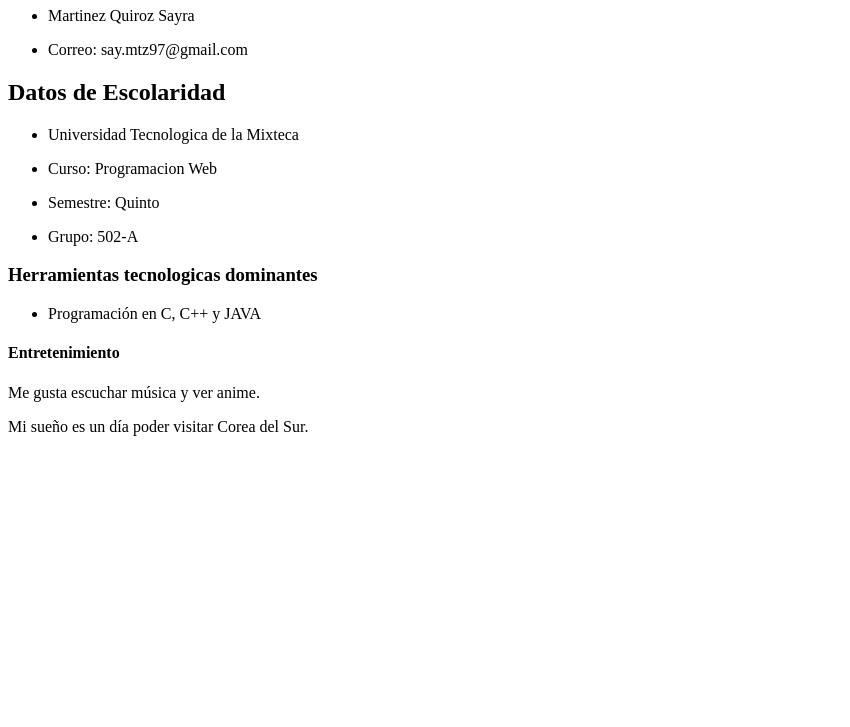
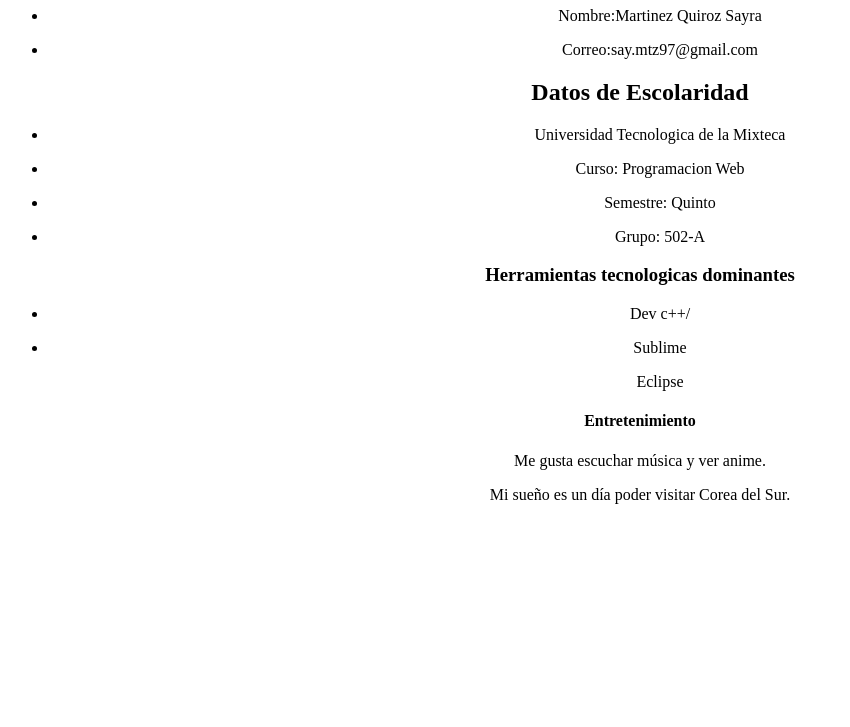
Before and after one commit to Sayra502A/Cursos-Web, a plain HTML site: page cv.html in a window 1280 px wide. Shown: the part 73-800 px from the top of the page, without its empty margins (0-850 px from the left). Drawn offline with Linux system fonts and the light colour scheme.

Commit message:
Update cv.html

```diff
--- a/cv.html
+++ b/cv.html
@@ -1,13 +1,14 @@
 <!DOCTYPE html>
 <hmtl>
   <head>
-    <title>Programacion Web</title>
+    <center>
+    <h1>Datos Personales</h1>
   </head>
   <body>
-    <h1>Datos Personales</h1>
+
     <ul>
-      <li><p>Martinez Quiroz Sayra</p></li>
-      <li><p>Correo: say.mtz97@gmail.com<p></li>
+      <li><p>Nombre:Martinez Quiroz Sayra</p></li>
+      <li><p>Correo:say.mtz97@gmail.com<p></li>
 
    </ul>
     <h2>Datos de Escolaridad</h2>
@@ -19,7 +20,9 @@
       </ul>
      <h3>Herramientas tecnologicas dominantes</h3>
      <ul>
-        <li><p>Programación en C, C++ y JAVA</p></li>
+        <li><p>Dev c++/</p></li>
+        <li><p>Sublime</p></li>
+       <li<p>Eclipse</p></li>
      </ul>
      <h4>Entretenimiento</h4>
      <p>Me gusta escuchar música y ver anime.<p>
```
